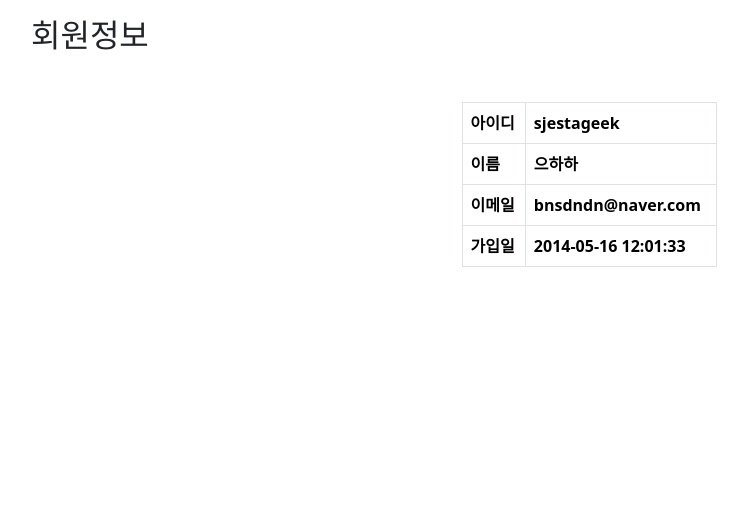
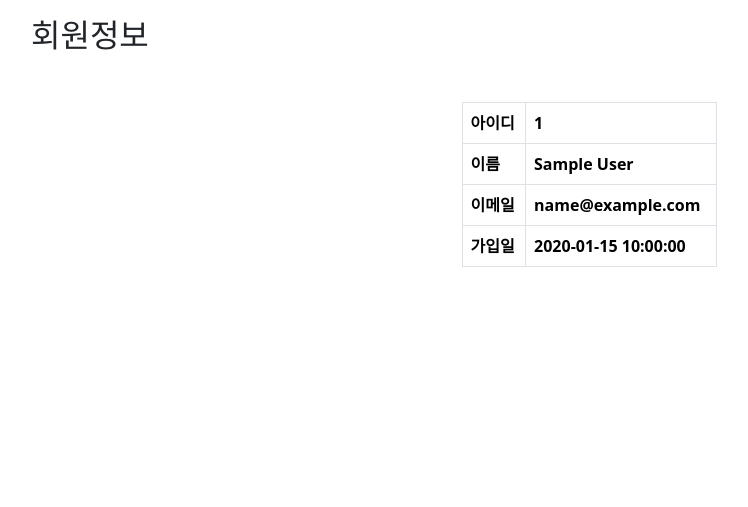
Before and after one commit to bamyam/FastAPIproject, a FastAPI app: page /myinfo in a window 1280 px wide. Shown: the part 138-645 px from the top of the page, without its empty margins (51-799 px from the left). Run offline with FastAPI, Linux system fonts and the light colour scheme; the visitor is signed in with stand-in values (Sample User, id 1); tables that the repository leaves empty hold one stand-in row (values such as "Sample post"); lists and menus that the app fills with data are empty.

Commit message:
로그인 5 - 로그인 시 회원정보 출력

```diff
--- a/app/routes/member.py
+++ b/app/routes/member.py
@@ -58,4 +58,5 @@ def myinfo(req: Request):
     if 'm' not in req.session:
         return RedirectResponse(url='/login', status_code=status.HTTP_303_SEE_OTHER)
 
-    return templates.TemplateResponse('myinfo.html', {'request': req})
+    myinfo = MemberService.selectone_member(req.session['m'])
+    return templates.TemplateResponse('myinfo.html', {'request': req, 'my': myinfo})
--- a/app/services/member.py
+++ b/app/services/member.py
@@ -34,3 +34,9 @@ class MemberService():
             if result and passwd == result.passwd:
                 return result
         return None
+
+    @staticmethod
+    def selectone_member(userid):
+        with Session() as sess:
+            result = sess.query(Member).filter_by(userid=userid).scalar()
+            return result
--- a/views/templates/myinfo.html
+++ b/views/templates/myinfo.html
@@ -5,10 +5,10 @@
     <h2>회원정보</h2>
     <div class="container w-25">
         <table class="table table-bordered mt-5">
-            <tr><th>아이디</th><th>sjestageek</th></tr>
-            <tr><th>이름</th><th>으하하</th></tr>
-            <tr><th>이메일</th>  <th>bnsdndn@naver.com</th></tr>
-            <tr><th>가입일</th> <th>2014-05-16 12:01:33</th></tr>
+            <tr><th>아이디</th><th>{{ my.userid }}</th></tr>
+            <tr><th>이름</th><th>{{ my.name }}</th></tr>
+            <tr><th>이메일</th>  <th>{{ my.email }}</th></tr>
+            <tr><th>가입일</th> <th>{{ my.regdate.strftime('%Y-%m-%d %H:%M:%S') }}</th></tr>
         </table>
     </div>
 </main>
```
